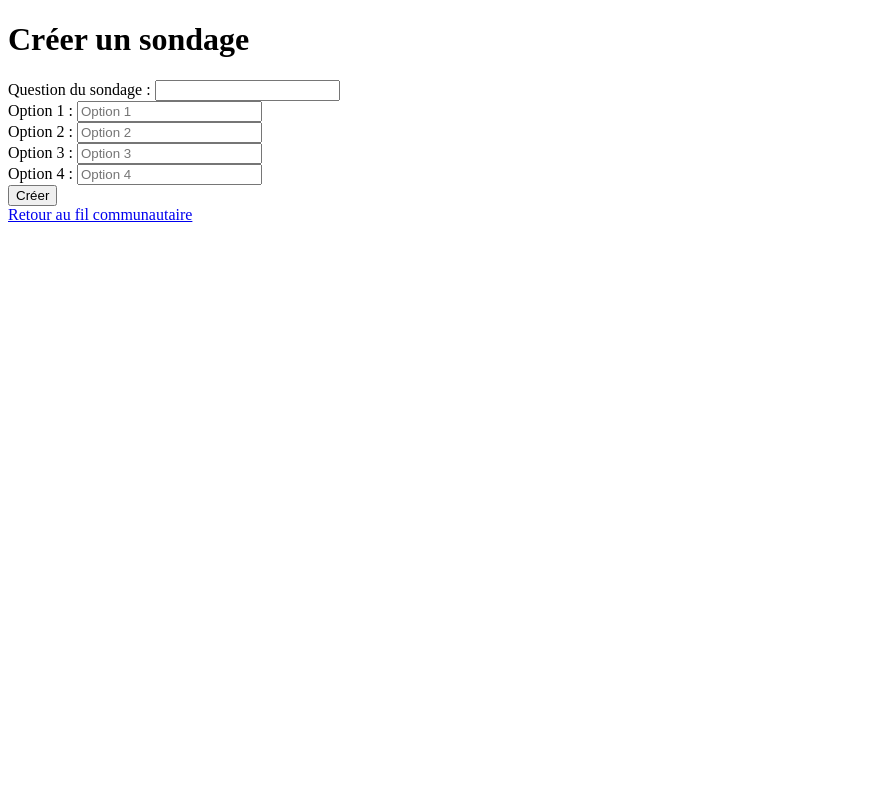
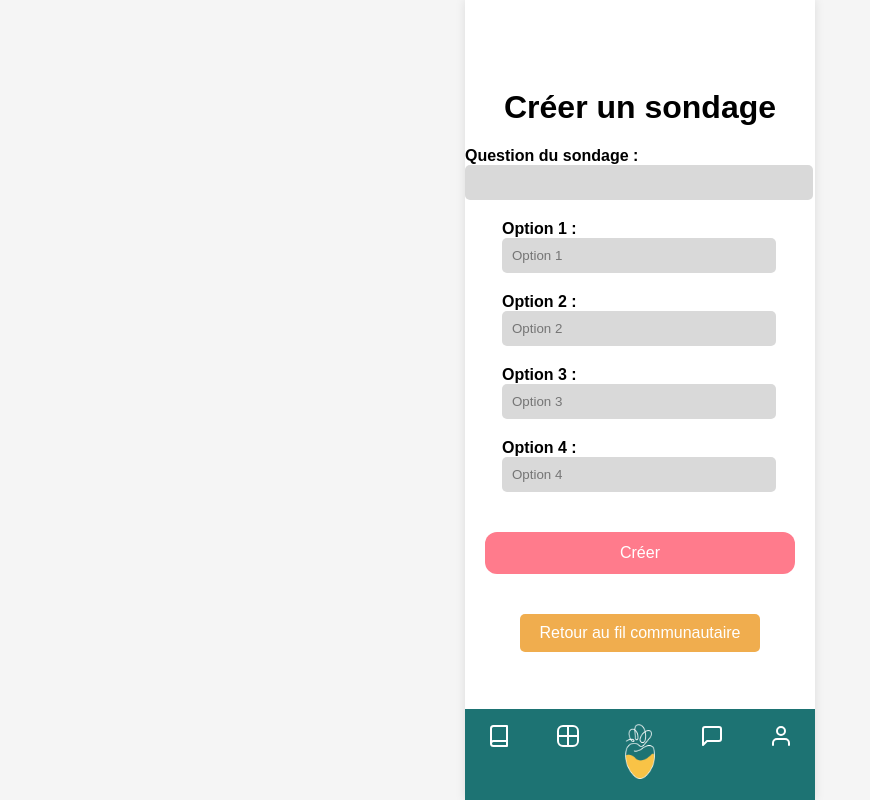
Before and after one commit to tvjcq/SAE401, a Flask app: page /create_poll in a window 1280 px wide. Shown: the whole page, without its empty margins (0-870 px from the left). Run offline with Flask 3, Linux system fonts and the light colour scheme; a user stored in the database is signed in; tables that the repository leaves empty hold one stand-in row (values such as "Sample post").

Commit message:
Css création quiz/sondage

```diff
--- a/static/style.css
+++ b/static/style.css
@@ -96,6 +96,10 @@ body {
   margin: 20px;
   font-size: 16px;
   cursor: pointer;
+}
+
+.edit-button:hover {
+  background-color: #FF2A3A;
 }
 
 .logout {
--- a/templates/create_poll.html
+++ b/templates/create_poll.html
@@ -1,35 +1,127 @@
-<!-- language: html -->
 <!DOCTYPE html>
 <html lang="fr">
   <head>
     <meta charset="UTF-8" />
     <title>Créer un sondage</title>
+    <link rel="stylesheet" href="{{ url_for('static', filename='style.css') }}" />
   </head>
-  <body>
+  <body class="accueil">
+    <div class="container accueil">
+      <div class="debut">
         <h1>Créer un sondage</h1>
         <form method="post">
-      <div>
-        <label for="question">Question du sondage :</label>
+          <div class="info-item">
+            <label for="question" class="info-label">Question du sondage :</label>
             <input type="text" name="question" id="question" required />
           </div>
-      <div>
-        <label>Option 1 :</label>
+          <div class="info-item">
+            <label class="info-label">Option 1 :</label>
             <input type="text" name="option" placeholder="Option 1" required />
           </div>
-      <div>
-        <label>Option 2 :</label>
+          <div class="info-item">
+            <label class="info-label">Option 2 :</label>
             <input type="text" name="option" placeholder="Option 2" required />
           </div>
-      <div>
-        <label>Option 3 :</label>
+          <div class="info-item">
+            <label class="info-label">Option 3 :</label>
             <input type="text" name="option" placeholder="Option 3" />
           </div>
-      <div>
-        <label>Option 4 :</label>
+          <div class="info-item">
+            <label class="info-label">Option 4 :</label>
             <input type="text" name="option" placeholder="Option 4" />
           </div>
-      <button type="submit">Créer</button>
+          <button type="submit" class="edit-button">Créer</button>
         </form>
-    <a href="{{ url_for('community') }}">Retour au fil communautaire</a>
+        <a href="{{ url_for('community') }}" class="btn-retour">Retour au fil communautaire</a>
+      </div>
+    </div>
+    <!-- Barre de navigation du bas -->
+    <div class="bottom-nav">
+      <div class="nav-item">
+        <a href="{{ url_for('etage_0') }}">
+          <svg
+            xmlns="http://www.w3.org/2000/svg"
+            width="24"
+            height="24"
+            viewBox="0 0 24 24"
+            fill="none"
+            stroke="currentColor"
+            stroke-width="2"
+            stroke-linecap="round"
+            stroke-linejoin="round"
+          >
+            <path d="M4 19.5A2.5 2.5 0 0 1 6.5 17H20"></path>
+            <path
+              d="M6.5 2H20v20H6.5A2.5 2.5 0 0 1 4 19.5v-15A2.5 2.5 0 0 1 6.5 2z"
+            ></path>
+          </svg>
+        </a>
+      </div>
+      <div class="nav-item" id="scan">
+        <a href="{{ url_for('plant_id') }}">
+          <svg
+            xmlns="http://www.w3.org/2000/svg"
+            width="24"
+            height="24"
+            viewBox="0 0 24 24"
+            fill="none"
+            stroke="currentColor"
+            stroke-width="2"
+            stroke-linecap="round"
+            stroke-linejoin="round"
+          >
+            <rect x="2" y="2" width="20" height="20" rx="5"></rect>
+            <path d="M2 12h20"></path>
+            <path d="M12 2v20"></path>
+          </svg>
+        </a>
+      </div>
+      <div class="nav-item">
+        <a href="{{ url_for('accueil') }}">
+          <img
+            src="{{ url_for('static', filename='src/images/logo_jaune.png') }}"
+            style="height: auto; width: 30px"
+            alt="Logo jaune"
+          />
+        </a>
+      </div>
+      <div class="nav-item" id="chat">
+        <a href="{{ url_for('community') }}">
+          <svg
+            xmlns="http://www.w3.org/2000/svg"
+            width="24"
+            height="24"
+            viewBox="0 0 24 24"
+            fill="none"
+            stroke="currentColor"
+            stroke-width="2"
+            stroke-linecap="round"
+            stroke-linejoin="round"
+          >
+            <path
+              d="M21 15a2 2 0 0 1-2 2H7l-4 4V5a2 2 0 0 1 2-2h14a2 2 0 0 1 2 2z"
+            ></path>
+          </svg>
+        </a>
+      </div>
+      <div class="nav-item" id="profil">
+        <a href="{{ url_for('profile') }}">
+          <svg
+            xmlns="http://www.w3.org/2000/svg"
+            width="24"
+            height="24"
+            viewBox="0 0 24 24"
+            fill="none"
+            stroke="currentColor"
+            stroke-width="2"
+            stroke-linecap="round"
+            stroke-linejoin="round"
+          >
+            <path d="M20 21v-2a4 4 0 0 0-4-4H8a4 4 0 0 0-4 4v2"></path>
+            <circle cx="12" cy="7" r="4"></circle>
+          </svg>
+        </a>
+      </div>
+    </div>
   </body>
 </html>
```
Also changed, not shown: templates/create_quiz.html (+68 -20 lines). Lines whose indentation alone changed are shown as unchanged.
